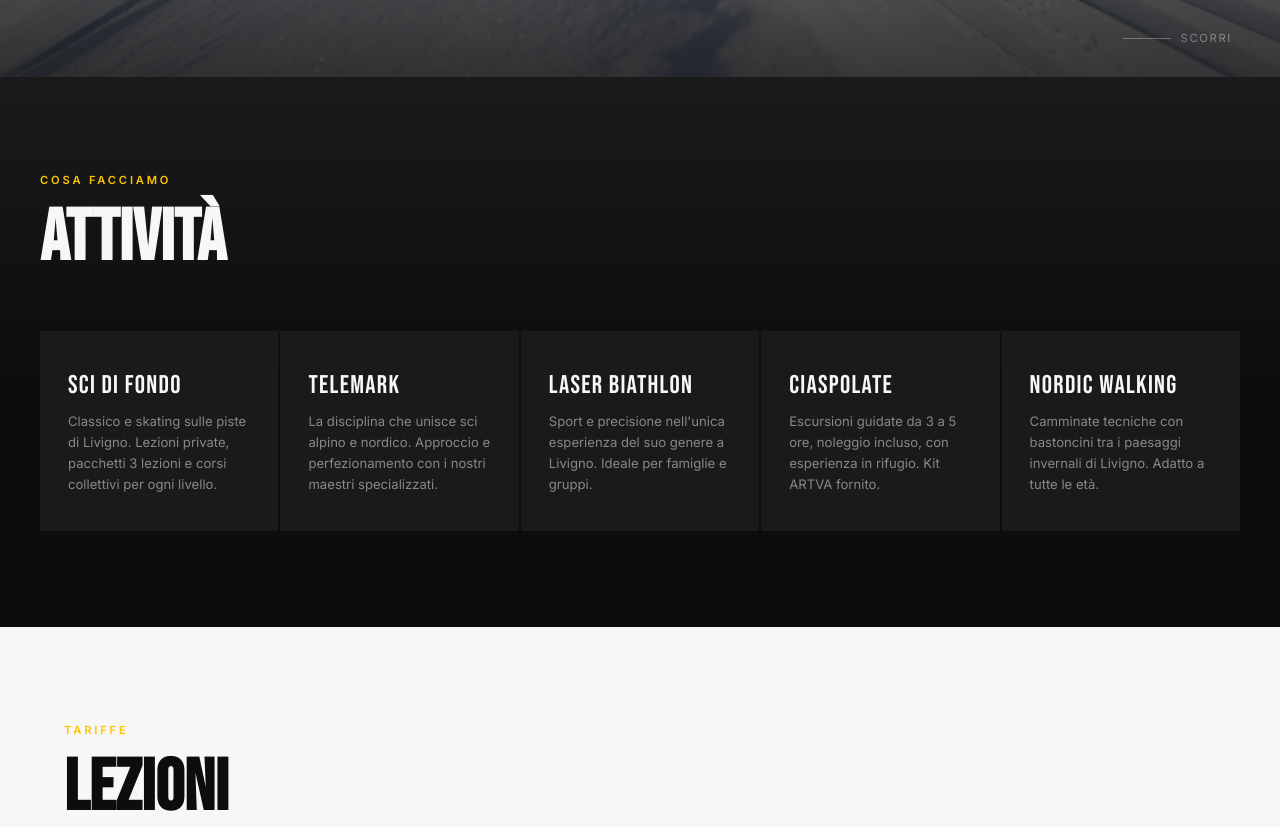
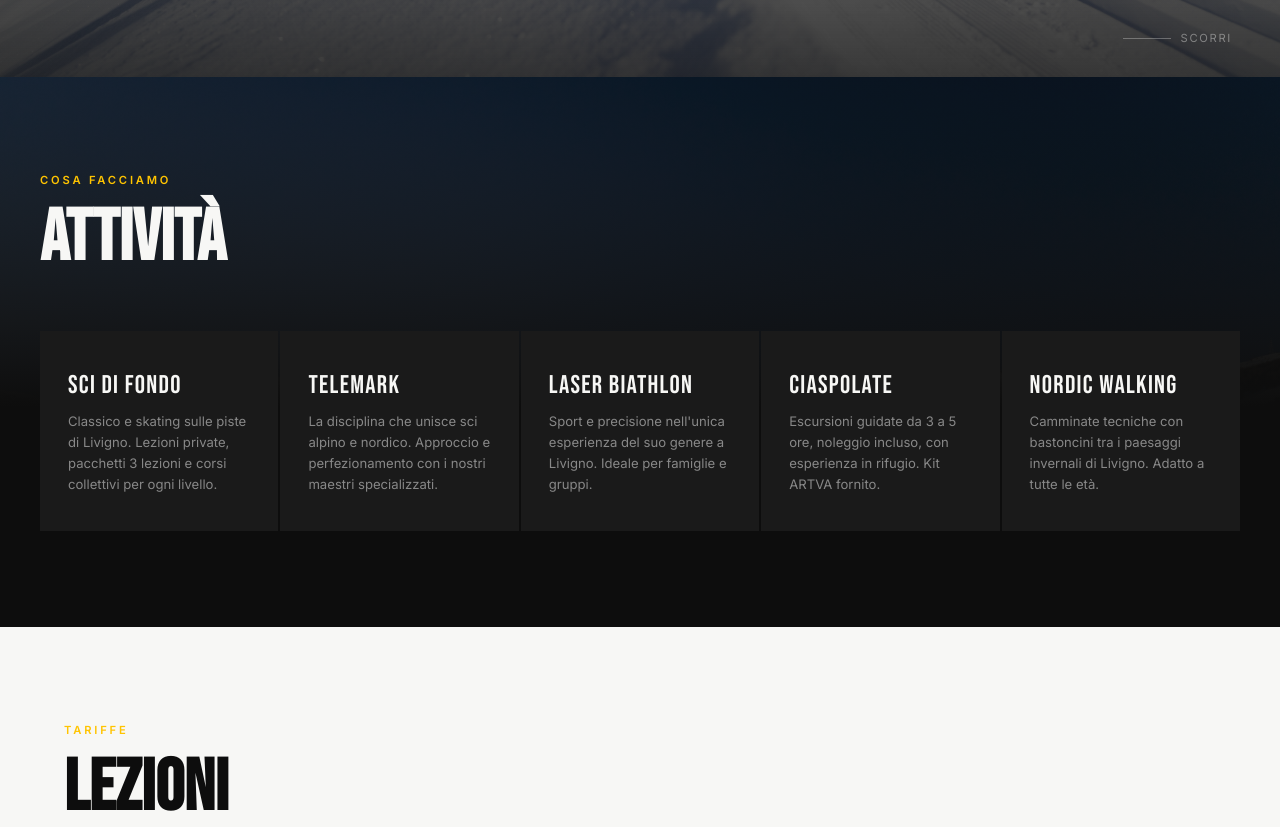
Before and after one commit to livigno2000/scuola-sci-fondo-livigno, a plain HTML site: page index.html in a window 1280 px wide. Shown: the part 723-1550 px from the top of the page. Drawn offline with Linux system fonts and the light colour scheme.

Commit message:
Update index.html

```diff
--- a/index.html
+++ b/index.html
@@ -314,8 +314,23 @@
     position: relative;
     z-index: 2;
     padding: var(--section-pad);
-    background: linear-gradient(to bottom, #1a1a1a 0%, #0D0D0D 300px);
+    background-image: url('img/hero.jpg');
+    background-size: cover;
+    background-position: center top;
+    background-attachment: scroll;
     margin-top: 0;
+  }
+  #attivita::before {
+    content: '';
+    position: absolute;
+    inset: 0;
+    background: linear-gradient(to bottom, rgba(13,13,13,0.75) 0%, #0D0D0D 60%);
+    z-index: 0;
+    pointer-events: none;
+  }
+  #attivita > * {
+    position: relative;
+    z-index: 1;
   }
   .section-label {
     font-size: .7rem;
```
